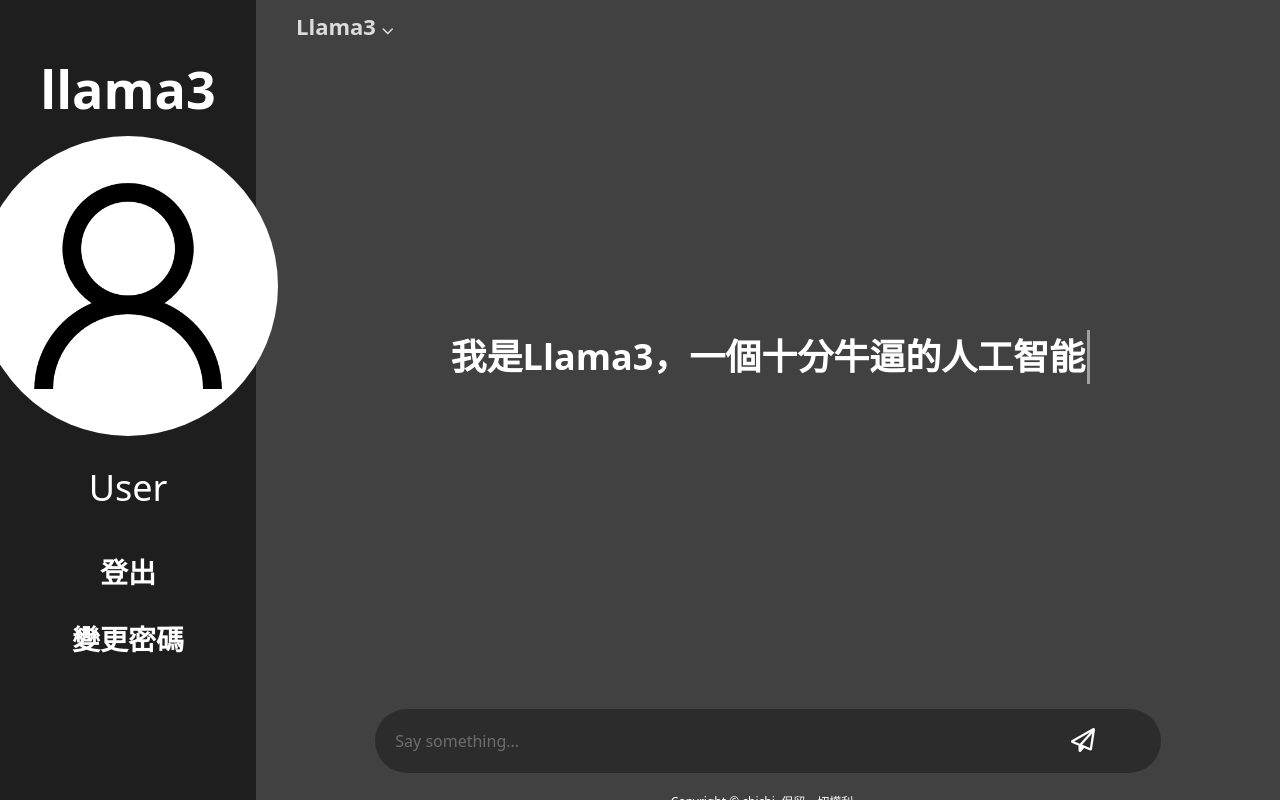
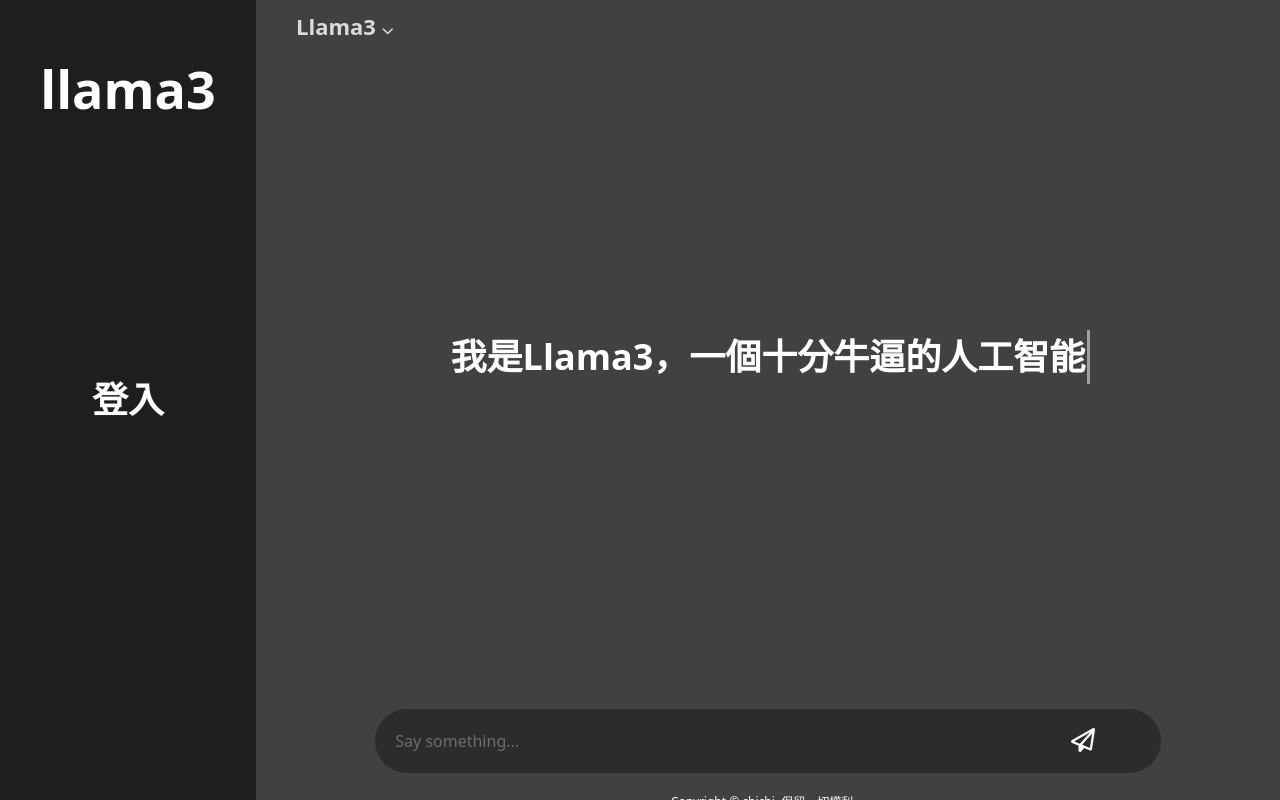
Before and after one commit to YENpsychopomp/chat, a plain HTML site: page WWW/index.html in a window 1280 px wide. Drawn offline with nearby package versions, Linux system fonts and the light colour scheme; some packages are replaced by stand-ins of ours; a script that the page names is missing.

Commit message:
Update index.html

```diff
--- a/WWW/index.html
+++ b/WWW/index.html
@@ -60,10 +60,10 @@
             <div class="user_info">
                 <div class="title"><a href="index.html">llama3</a></div>
                 <img src="img/giphy.gif" class="no-show wait" alt="loading-GIF">
-                <div class="login-no no-show">
+                <div class="login-no">
                     <a href="#" id="loging">登入</a>
                 </div>
-                <div class="login-yes">
+                <div class="login-yes no-show">
                     <img src="img/user_icon.png" alt="user">
                     <p id="user_name">User</p>
                     <a href="#" id="logout">登出</a>
```
